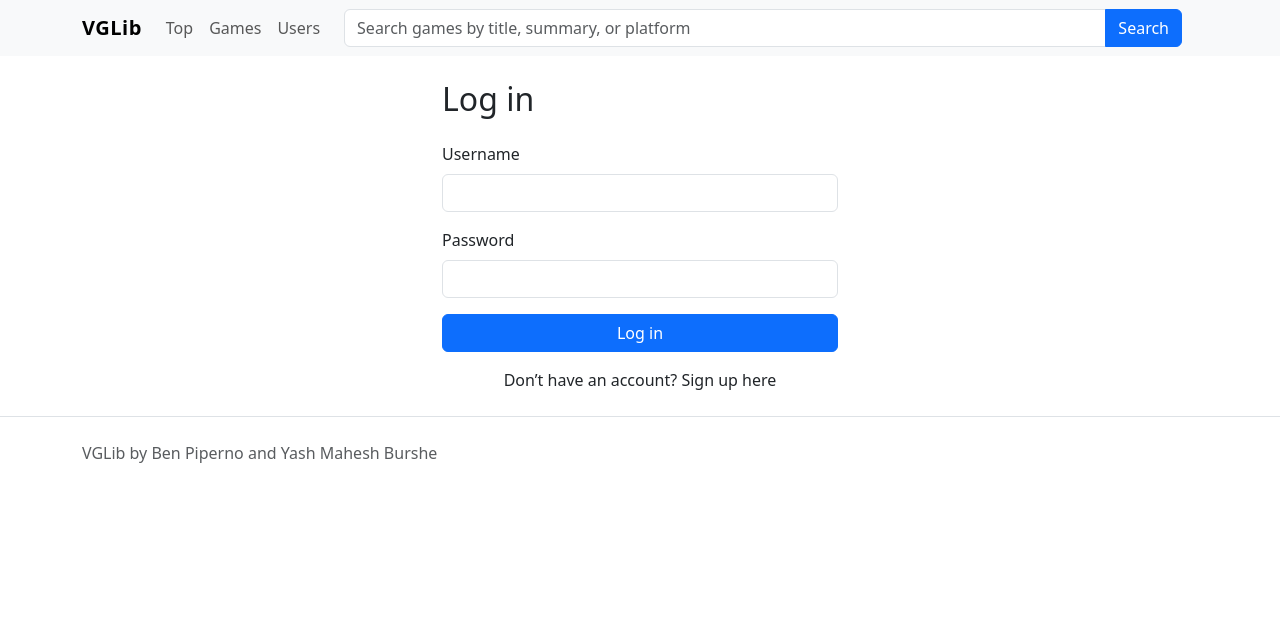
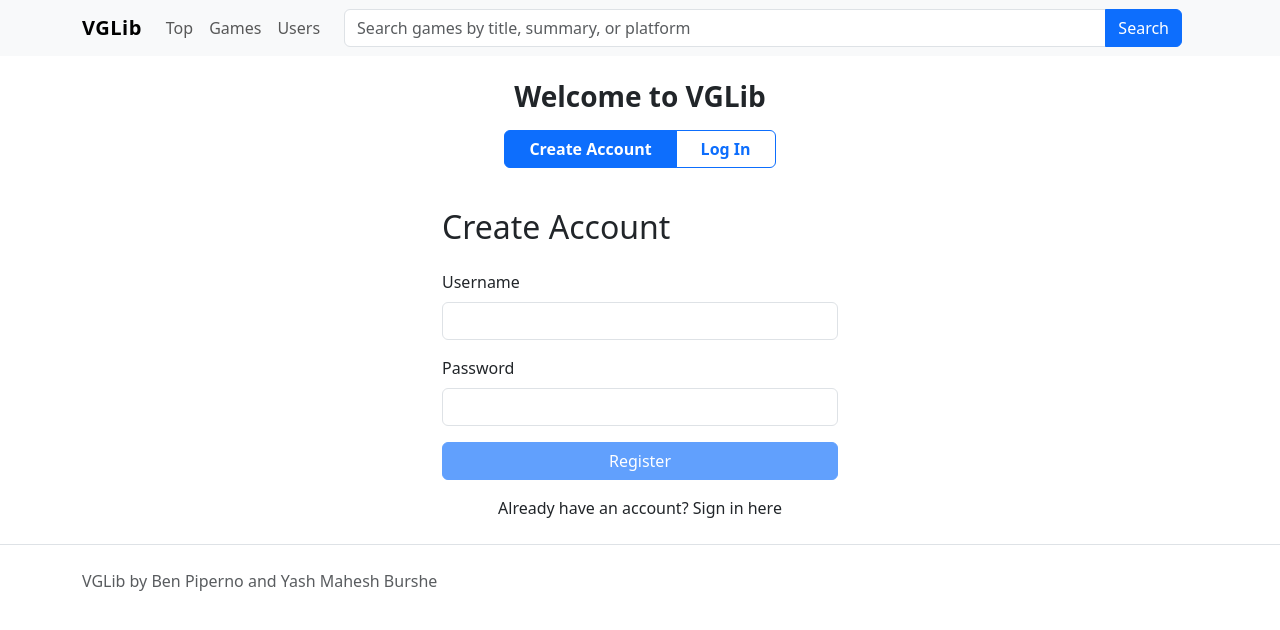
Before and after one commit to yashburshe/VGLib, a React (Vite) app in the folder frontend/: page /login in a window 1280 px wide. Shown: the top 630 px of the page. Built offline with nearby package versions, Linux system fonts and the light colour scheme; no server answers.

Commit message:
Fix switch between login and sign up to retain field values. Made visual distinction between both and made sign up default

```diff
--- a/frontend/src/components/LoginForm.jsx
+++ b/frontend/src/components/LoginForm.jsx
@@ -6,9 +6,14 @@ import { Button, Container, Form, Alert } from "react-bootstrap";
 import { useUser } from "./UserContext.jsx";
 import { getUser } from "../js/user";
 
-export default function LoginForm({ onSignUpClick, onLoginSuccess }) {
-  const [username, setUsername] = useState("");
-  const [password, setPassword] = useState("");
+export default function LoginForm({
+  username,
+  password,
+  onUsernameChange,
+  onPasswordChange,
+  onSignUpClick,
+  onLoginSuccess,
+}) {
   const [error, setError] = useState("");
   const { setUser } = useUser();
 
@@ -38,7 +43,7 @@ export default function LoginForm({ onSignUpClick, onLoginSuccess }) {
             type="text"
             name="username"
             value={username}
-            onChange={(e) => setUsername(e.target.value)}
+            onChange={(e) => onUsernameChange(e.target.value)}
             isInvalid={!!error && !username}
           />
         </Form.Group>
@@ -49,12 +54,17 @@ export default function LoginForm({ onSignUpClick, onLoginSuccess }) {
             type="password"
             name="password"
             value={password}
-            onChange={(e) => setPassword(e.target.value)}
+            onChange={(e) => onPasswordChange(e.target.value)}
             isInvalid={!!error && !password}
           />
         </Form.Group>
 
-        <Button variant="primary" type="submit" className="w-100">
+        <Button
+          variant="primary"
+          type="submit"
+          className="w-100"
+          disabled={!username.trim() || !password.trim()}
+        >
           Log in
         </Button>
       </Form>
--- a/frontend/src/components/Nav.jsx
+++ b/frontend/src/components/Nav.jsx
@@ -1,4 +1,11 @@
-import { Container, Nav, Navbar, Image, NavDropdown } from "react-bootstrap";
+import {
+  Container,
+  Nav,
+  Navbar,
+  Image,
+  NavDropdown,
+  Button,
+} from "react-bootstrap";
 import { PersonCircle } from "react-bootstrap-icons";
 import { useNavigate } from "react-router";
 import { useLocation } from "react-router";
@@ -41,8 +48,10 @@ export default function NavBar() {
     if (isLoginPage) return <></>;
     else if (!user)
       return (
-        <Nav>
-          <Nav.Link href="/login">Log in</Nav.Link>
+        <Nav className="ms-lg-2">
+          <Button href="/login" variant="primary">
+            Log in
+          </Button>
         </Nav>
       );
     else
--- a/frontend/src/components/RegistrationForm.jsx
+++ b/frontend/src/components/RegistrationForm.jsx
@@ -1,12 +1,19 @@
 import { useState } from "react";
 
-import { register } from "../js/user";
+import { getUser, login, register } from "../js/user";
 import { Button, Container, Form, Alert } from "react-bootstrap";
+import { useUser } from "./UserContext.jsx";
 
-export default function RegistrationForm({ onLoginClick, onRegisterSuccess }) {
-  const [username, setUsername] = useState("");
-  const [password, setPassword] = useState("");
+export default function RegistrationForm({
+  username,
+  password,
+  onUsernameChange,
+  onPasswordChange,
+  onLoginClick,
+  onRegisterSuccess,
+}) {
   const [error, setError] = useState("");
+  const { setUser } = useUser();
 
   const handleSubmit = async (e) => {
     e.preventDefault();
@@ -16,9 +23,22 @@ export default function RegistrationForm({ onLoginClick, onRegisterSuccess }) {
       setError("Please enter both a username and password");
       return;
     }
-    (await register(username, password))
-      ? onRegisterSuccess()
-      : setError("Invalid: username already taken");
+
+    const registrationSuccess = await register(username, password);
+    if (!registrationSuccess) {
+      setError("Invalid: username already taken");
+      return;
+    }
+
+    const loginSuccess = await login(username, password);
+    if (!loginSuccess) {
+      setError("Account created. Please log in.");
+      onLoginClick();
+      return;
+    }
+
+    setUser(await getUser());
+    onRegisterSuccess();
   };
 
   //TODO: set confirm password and password complexity rules. Ensure that password hash is sent to backend, not raw password
@@ -34,7 +54,7 @@ export default function RegistrationForm({ onLoginClick, onRegisterSuccess }) {
           <Form.Control
             type="text"
             value={username}
-            onChange={(e) => setUsername(e.target.value)}
+            onChange={(e) => onUsernameChange(e.target.value)}
             isInvalid={!!error && !username}
           />
         </Form.Group>
@@ -44,12 +64,17 @@ export default function RegistrationForm({ onLoginClick, onRegisterSuccess }) {
           <Form.Control
             type="password"
             value={password}
-            onChange={(e) => setPassword(e.target.value)}
+            onChange={(e) => onPasswordChange(e.target.value)}
             isInvalid={!!error && !password}
           />
         </Form.Group>
 
-        <Button variant="primary" type="submit" className="w-100">
+        <Button
+          variant="primary"
+          type="submit"
+          className="w-100"
+          disabled={!username.trim() || !password.trim()}
+        >
           Register
         </Button>
       </Form>
--- a/frontend/src/pages/login_page.jsx
+++ b/frontend/src/pages/login_page.jsx
@@ -3,32 +3,60 @@ import { useNavigate } from "react-router-dom";
 
 import LoginForm from "../components/LoginForm";
 import RegistrationForm from "../components/RegistrationForm";
-import { Container } from "react-bootstrap";
+import { Button, ButtonGroup, Container } from "react-bootstrap";
 
 export default function LoginPage() {
-  const [isLoginScreen, setIsLoginScreen] = useState(true);
+  const [isLoginScreen, setIsLoginScreen] = useState(false);
+  const [username, setUsername] = useState("");
+  const [password, setPassword] = useState("");
   const navigate = useNavigate();
+
   const onSuccess = () => {
     console.log("login/registration success!");
     navigate("/profile");
   };
+
   return (
-    <>
     <Container className="mt-4">
-        <div>
+      <div className="d-flex flex-column align-items-center">
+        <h1 className="mb-3 fs-3 fw-bold">Welcome to VGLib</h1>
+        <ButtonGroup className="mb-3" aria-label="Auth mode switch">
+          <Button
+            variant={isLoginScreen ? "outline-primary" : "primary"}
+            className="fw-semibold px-4"
+            onClick={() => setIsLoginScreen(false)}
+          >
+            Create Account
+          </Button>
+          <Button
+            variant={isLoginScreen ? "primary" : "outline-primary"}
+            className="fw-semibold px-4"
+            onClick={() => setIsLoginScreen(true)}
+          >
+            Log In
+          </Button>
+        </ButtonGroup>
+
         {isLoginScreen ? (
           <LoginForm
+            username={username}
+            password={password}
+            onUsernameChange={setUsername}
+            onPasswordChange={setPassword}
             onSignUpClick={() => setIsLoginScreen(false)}
             onLoginSuccess={onSuccess}
           />
         ) : (
           <RegistrationForm
+            username={username}
+            password={password}
+            onUsernameChange={setUsername}
+            onPasswordChange={setPassword}
             onLoginClick={() => setIsLoginScreen(true)}
             onRegisterSuccess={onSuccess}
           />
         )}
       </div>
     </Container>
-    </>
   );
 }
```
Lines whose indentation alone changed are shown as unchanged.
